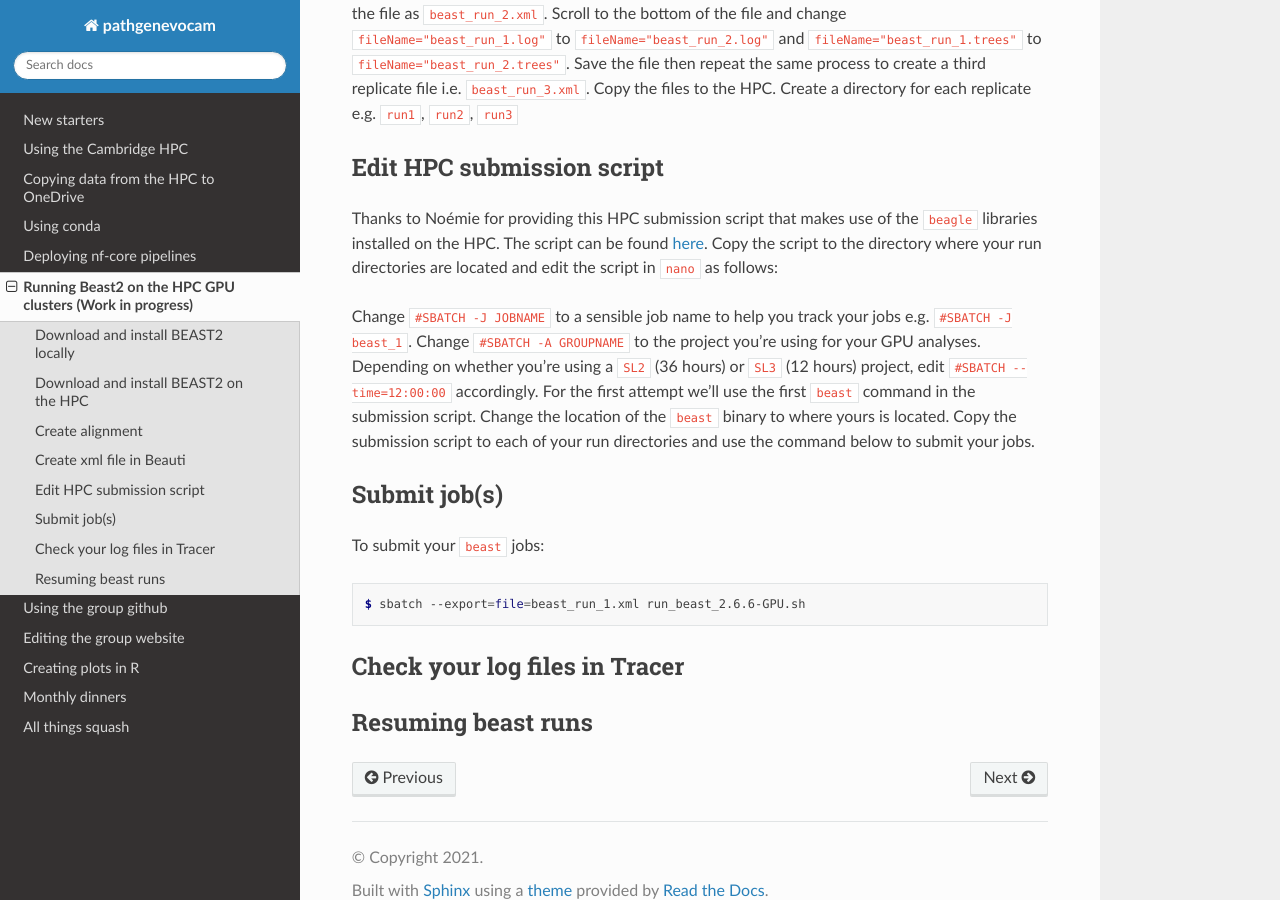
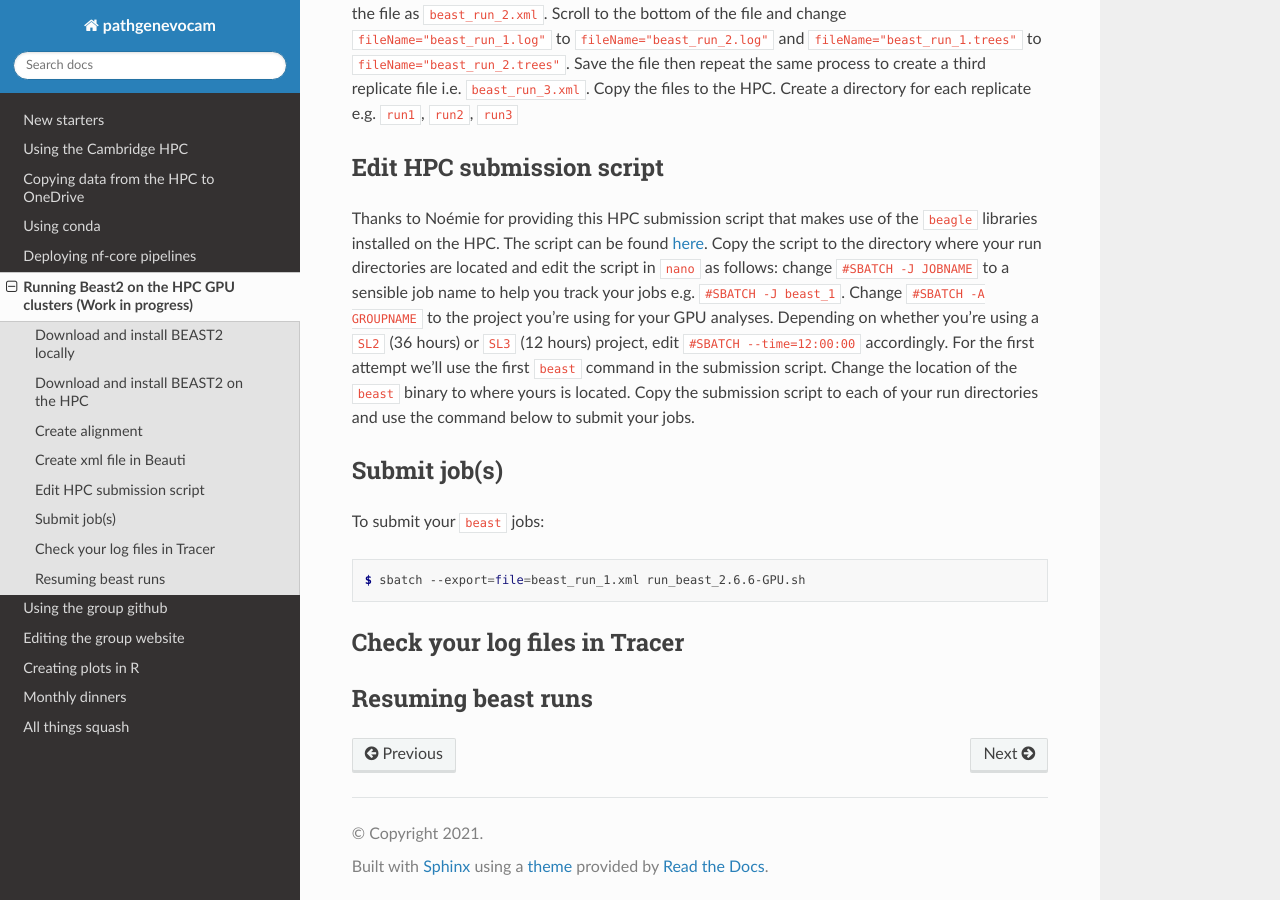
Before and after one commit to pathgenevocam/readthedocs, a Sphinx documentation site: the page built from docs/source/beast.rst, in a window 1280 px wide and 900 px high, scrolled down 4270 px. Built offline with Sphinx 7.4.7 and the Read the Docs theme 2.0.0, drawn with Linux system fonts in a browser that asks for light colours.

```diff
--- a/docs/source/beast.rst
+++ b/docs/source/beast.rst
@@ -119,8 +119,7 @@ Edit HPC submission script
 
 Thanks to Noémie for providing this HPC submission script that makes use of the ``beagle`` libraries installed on the HPC.  The script
 can be found `here <https://github.com/pathgenevocam/hpc_submission>`_. Copy the script to the directory where your run directories are located and edit the script in ``nano`` as follows:
-
-Change ``#SBATCH -J JOBNAME`` to a sensible job name to help you track your jobs e.g. ``#SBATCH -J beast_1``.  Change ``#SBATCH -A GROUPNAME`` to the project you're using for your GPU analyses.
+change ``#SBATCH -J JOBNAME`` to a sensible job name to help you track your jobs e.g. ``#SBATCH -J beast_1``.  Change ``#SBATCH -A GROUPNAME`` to the project you're using for your GPU analyses.
 Depending on whether you're using a ``SL2`` (36 hours) or ``SL3`` (12 hours) project, edit ``#SBATCH --time=12:00:00`` accordingly.  For the first attempt we'll use the first ``beast`` command
 in the submission script.  Change the location of the ``beast`` binary to where yours is located. Copy the submission script to each of your run directories and use the command below to submit
 your jobs.
```
Also changed, not shown: 1 other file.
